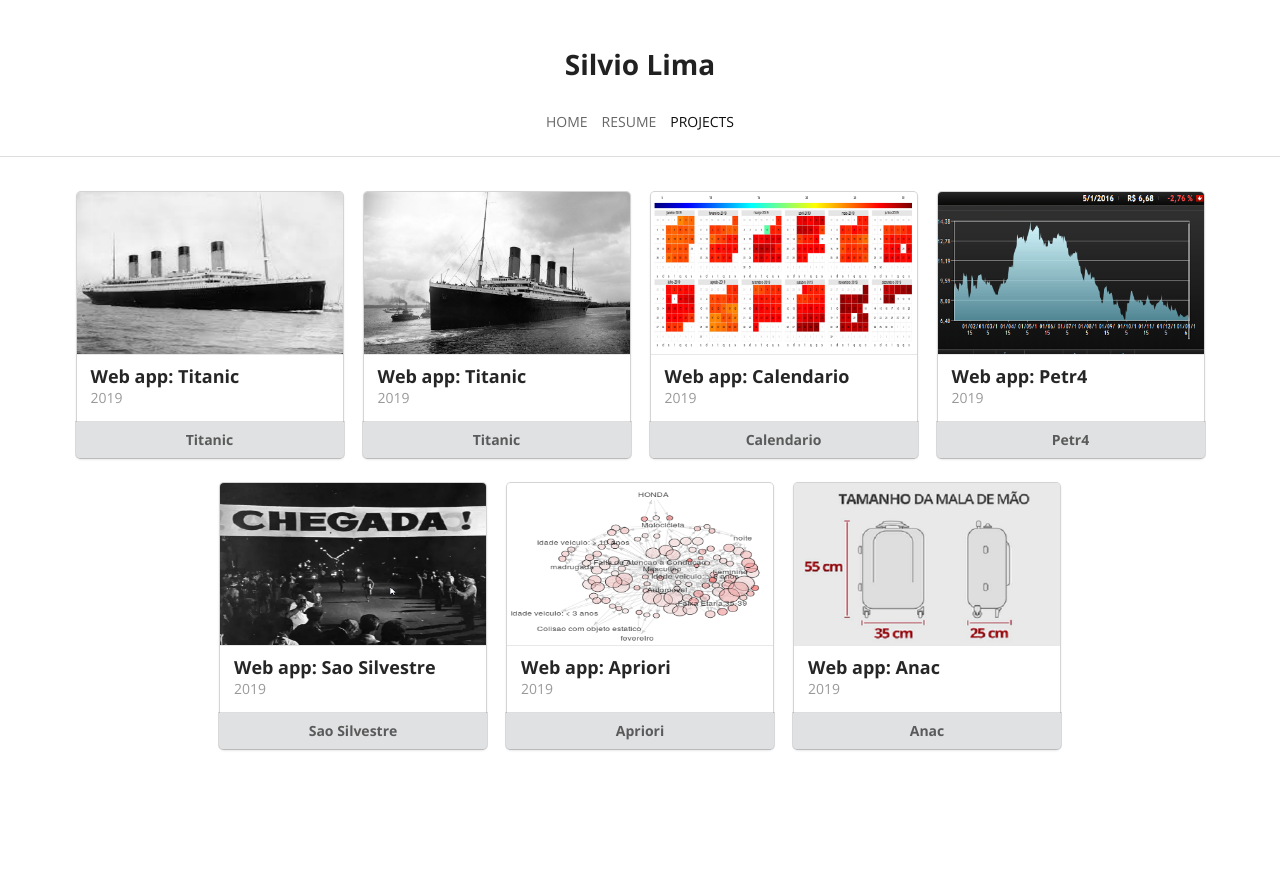
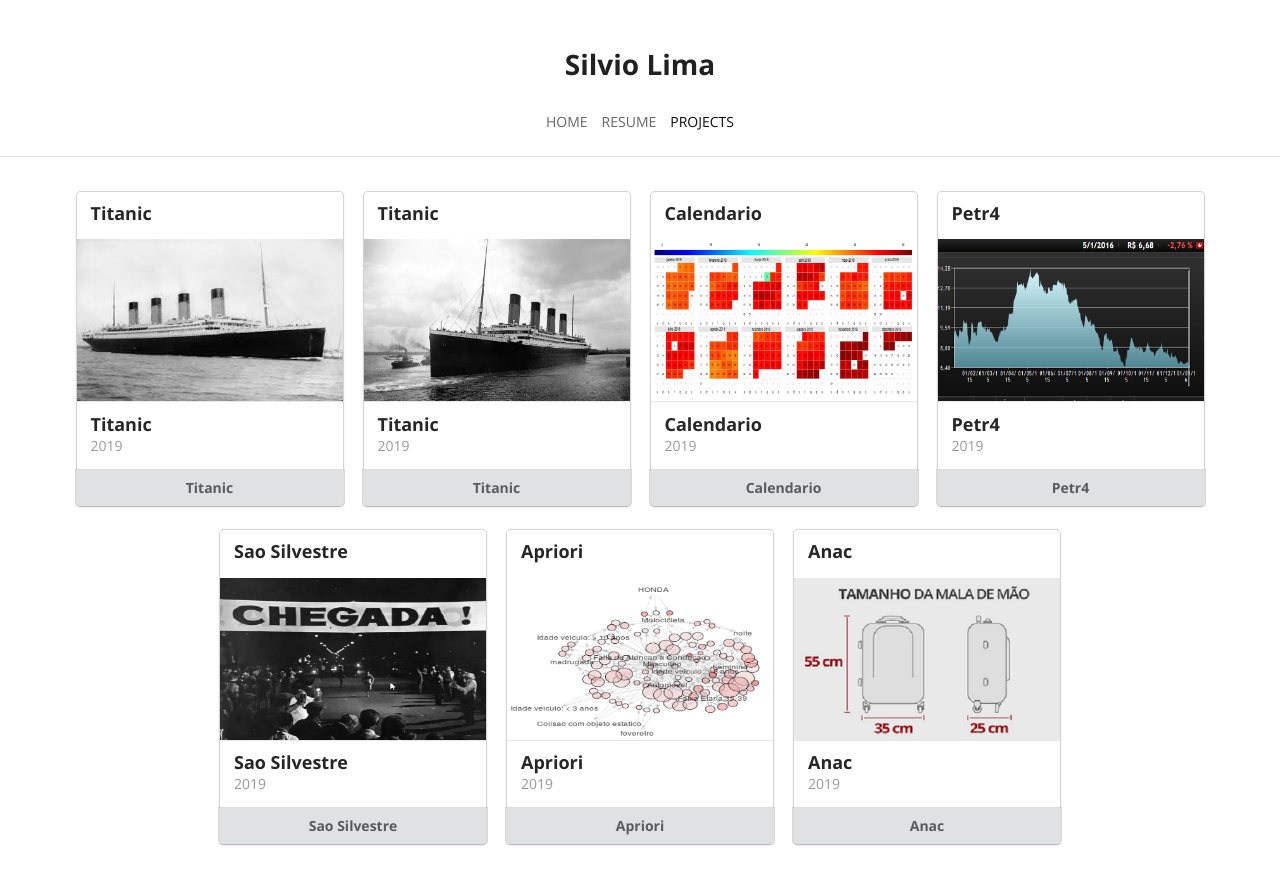
Before and after one commit to silviolima07/silviolima07_bkp.github.io, a Jekyll site: the page built from projects/index.html, in a window 1280 px wide. Shown: the top 885 px of the page. Built offline with Jekyll 4.4.1, drawn with Linux system fonts in a browser that asks for light colours.

Commit message:
7 novos projetos

```diff
--- a/_includes/project-card.html
+++ b/_includes/project-card.html
@@ -2,12 +2,15 @@
 
 <div class="card">
   {% if include.page.image %}
+  <div class="content">
+     <span class="header">{{ include.page.title }}</span>
+   </div>
     <div class="image">
       <img src="{{ site.baseurl }}/{{ include.page.image }}">
     </div>
   {% endif %}
   <div class="content">
-    <span class="header">Web app: {{ include.page.title }}</span>
+    <span class="header">{{ include.page.title }}</span>
     <div class="meta">
       <span class="date">{{ include.page.date }}</span>
     </div>
--- a/_layouts/project.html
+++ b/_layouts/project.html
@@ -4,5 +4,6 @@ layout: projects
 
 <div style="margin-top: 20px" class="ui text container">
  <h1>{{ page.title }}</h1>
+ <h1>Web apps: R / Shiny & Python / Streamlit | Flask</h1>
  {{ content }}
 </div>
```
